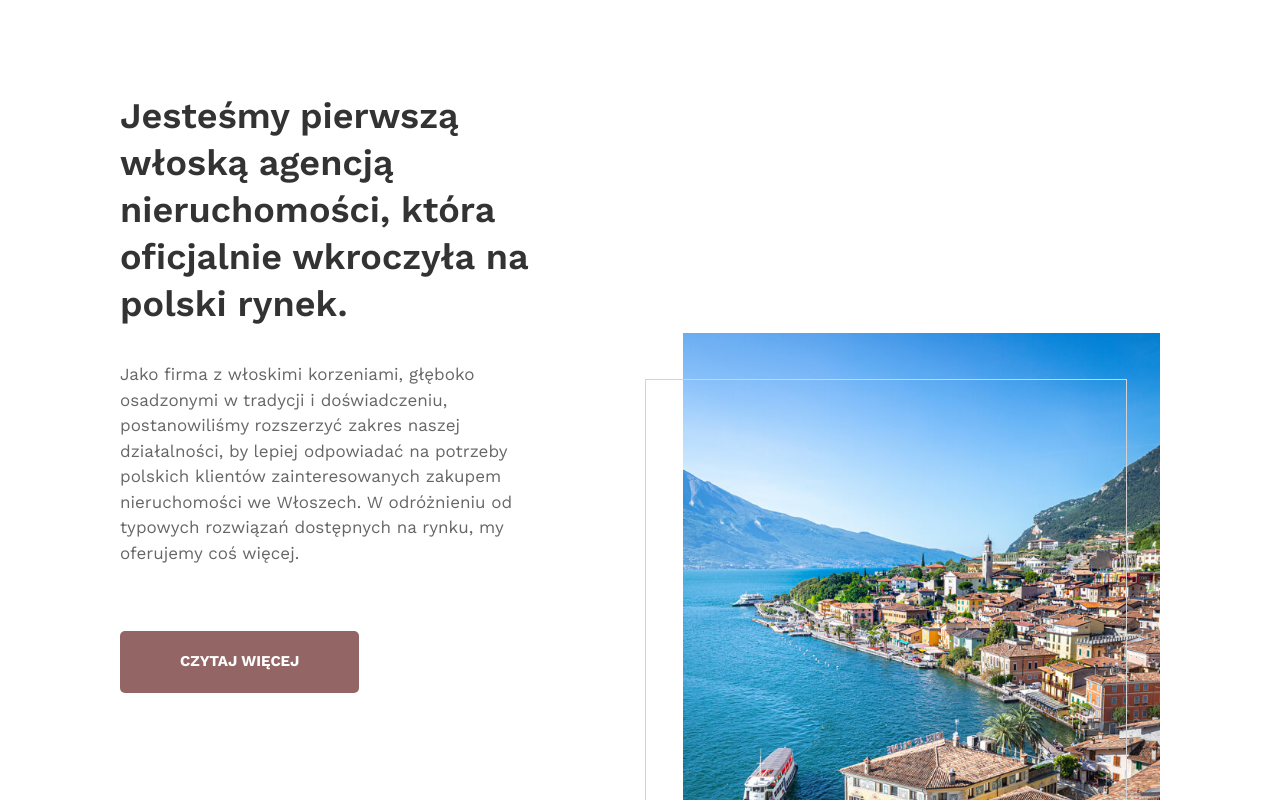
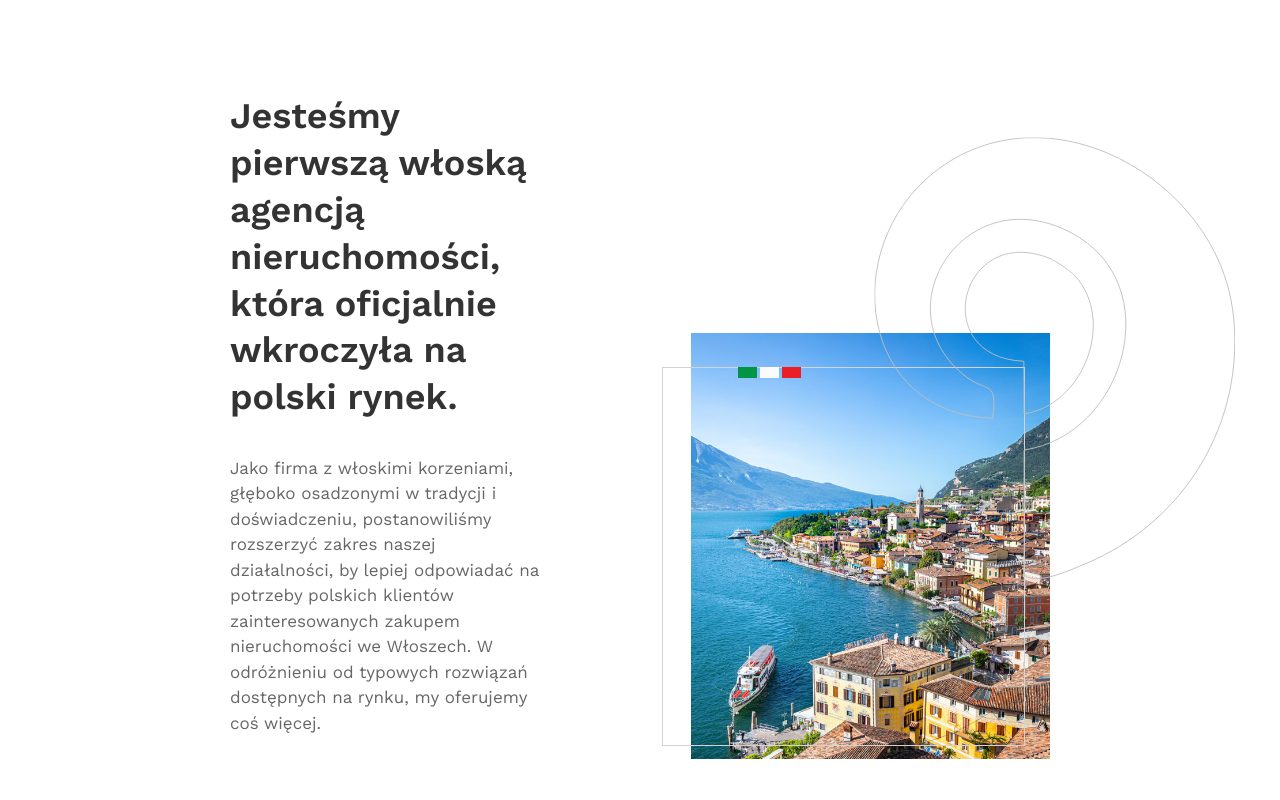
Before and after one commit to benbrzezinski/mia-casa-artneo, a React (Vite) app: page / in a window 1280 px wide. Shown: the part 980-1780 px from the top of the page. Built offline with nearby package versions, Linux system fonts and the light colour scheme.

Commit message:
Dodano element dekoracyjny 'ślimak' oraz ramkę i flagę na zdjęciu featured, zmiana propsów w komponencie flagi, zmiana padding dla main

```diff
--- a/src/components/FeaturedImage/FeaturedImage.module.scss
+++ b/src/components/FeaturedImage/FeaturedImage.module.scss
@@ -2,14 +2,23 @@
 
 .box {
   margin-bottom: 160px;
+}
 
-  &::before {
-    content: "";
-    position: absolute;
+.frame {
   top: 8%;
   left: -8%;
   width: 101%;
   height: 89%;
   border: 1px solid $color-muted-brighter;
 }
+
+.snailsBox {
+  width: 100%;
+  height: 100%;
 }
+
+.snailsImg {
+  top: 0;
+  right: 0;
+  transform: translate(58.6%, -52.3%);
+}
--- a/src/components/FeaturedImage/index.tsx
+++ b/src/components/FeaturedImage/index.tsx
@@ -1,8 +1,24 @@
+import ItalianFlag from "../ItalianFlag";
 import scss from "./FeaturedImage.module.scss";
 
 export default function FeaturedImage() {
   return (
     <div className={`uk-position-relative ${scss.box}`}>
+      <div className={`uk-position-absolute ${scss.frame}`}>
+        <div className={`uk-position-relative ${scss.snailsBox}`}>
+          <img
+            loading="lazy"
+            src="/assets/svgs/snails.svg"
+            alt="dekoracyjny element w kształcie spirali/ślimaka"
+            className={`uk-position-absolute ${scss.snailsImg}`}
+          />
+        </div>
+      </div>
+      <ItalianFlag
+        direction="row-reverse"
+        childrenSize={{ width: 19, height: 11 }}
+        style={{ position: "absolute", top: "8%", left: "13%" }}
+      />
       <img
         loading="lazy"
         src="/assets/images/lake-623.jpg"
--- a/src/components/ItalianFlag/ItalianFlag.module.scss
+++ b/src/components/ItalianFlag/ItalianFlag.module.scss
@@ -1,11 +1,5 @@
 .box {
   gap: 3px;
-}
-
-.green,
-.white,
-.red {
-  height: 19px;
 }
 
 .red {
--- a/src/components/ItalianFlag/index.tsx
+++ b/src/components/ItalianFlag/index.tsx
@@ -2,13 +2,16 @@ import scss from "./ItalianFlag.module.scss";
 
 interface ItalianFlagProps {
   direction: "row" | "row-reverse" | "column" | "column-reverse";
-  childrenWidth: number;
+  childrenSize: {
+    width: number;
+    height: number;
+  };
   style?: React.CSSProperties;
 }
 
 export default function ItalianFlag({
   direction,
-  childrenWidth,
+  childrenSize,
   style,
 }: ItalianFlagProps) {
   return (
@@ -16,9 +19,18 @@ export default function ItalianFlag({
       style={style}
       className={`uk-flex uk-flex-${direction} uk-flex-middle ${scss.box}`}
     >
-      <span style={{ width: childrenWidth }} className={scss.red}></span>
-      <span style={{ width: childrenWidth }} className={scss.white}></span>
-      <span style={{ width: childrenWidth }} className={scss.green}></span>
+      <span
+        style={{ width: childrenSize.width, height: childrenSize.height }}
+        className={scss.red}
+      ></span>
+      <span
+        style={{ width: childrenSize.width, height: childrenSize.height }}
+        className={scss.white}
+      ></span>
+      <span
+        style={{ width: childrenSize.width, height: childrenSize.height }}
+        className={scss.green}
+      ></span>
     </div>
   );
 }
--- a/src/components/LeftSidebar/index.tsx
+++ b/src/components/LeftSidebar/index.tsx
@@ -7,7 +7,10 @@ export default function LeftSidebar() {
       className={`uk-flex uk-flex-column uk-flex-between uk-flex-middle uk-position-absolute ${scss.box}`}
     >
       <div className="uk-flex uk-flex-column">
-        <ItalianFlag direction="column" childrenWidth={7} />
+        <ItalianFlag
+          direction="column"
+          childrenSize={{ width: 7, height: 19 }}
+        />
         <p className={scss.text}>WŁOSKA AGENCJA NIERUCHOMOŚCI</p>
       </div>
       <ul className={`uk-flex uk-flex-column ${scss.list}`}>
--- a/src/main.scss
+++ b/src/main.scss
@@ -30,5 +30,5 @@ ol {
 }
 
 main {
-  padding: 190px 80px 90px;
+  padding: 190px 190px 90px;
 }
```
Also changed, not shown: public/assets/svgs/snails.svg (added). Lines whose indentation alone changed are shown as unchanged.
